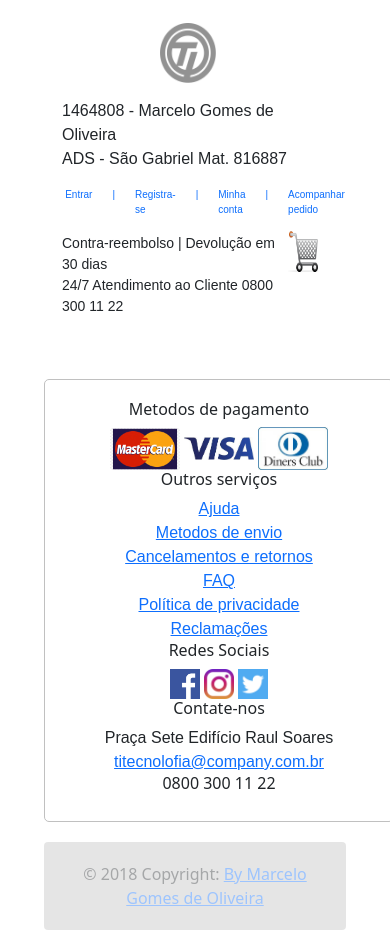
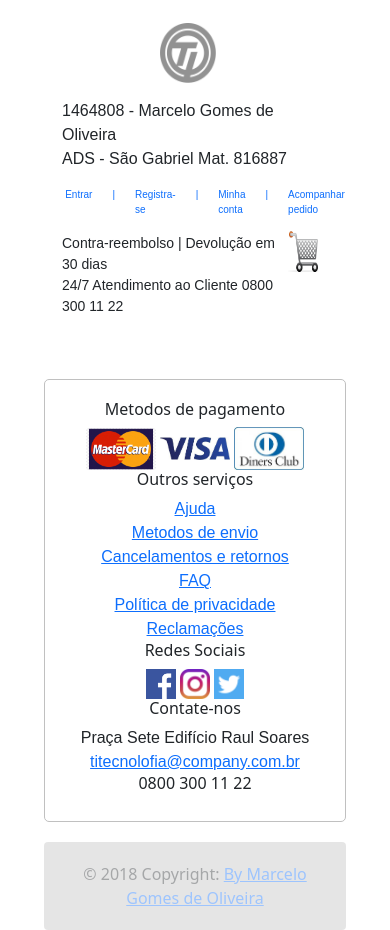
Before and after one commit to usimarc/ProjetoPucPrimeiroSemestre, a plain HTML site: page details.html in a window 390 px wide. Drawn offline with nearby package versions, Linux system fonts and the light colour scheme.

Commit message:
min-width

```diff
--- a/estilos.css
+++ b/estilos.css
@@ -7,7 +7,7 @@ html{
 body {
   margin: 0px auto ;
   max-width: 1024px;
-  min-width: 350px;
+  min-width: 300px;
   }
 
 ul, li, p{
@@ -159,12 +159,12 @@ header a img {
 
   body {
     padding: 0 10%;
-    min-width: 350px;
+    min-width: 300px;
   }
 
   .sizeForm {
     width: 100%;
-    min-width: 350px;
+    min-width: 300px;
   }
   body {
     margin: 5px ;
@@ -213,11 +213,11 @@ header a img {
       width: 100%;
      display: inline-block;
      text-align: center;
-     min-width: 350px;
+     min-width: 300px;
     }
 
     #roda {
-      min-width: 350px;
+      min-width: 300px;
     }
 }
 
@@ -225,7 +225,7 @@ header a img {
 
   body {
     padding: 0 10%;
-    min-width: 350px;
+    min-width: 300px;
   }
   .mosaic {
     display: grid;
@@ -242,10 +242,10 @@ header a img {
       width: 100%;
      display: inline-block;
      text-align: center;
-     min-width: 350px;
+     min-width: 300px;
 
       }
       #roda {
-        min-width: 350px;
+        min-width: 300px;
       }
 }
```
